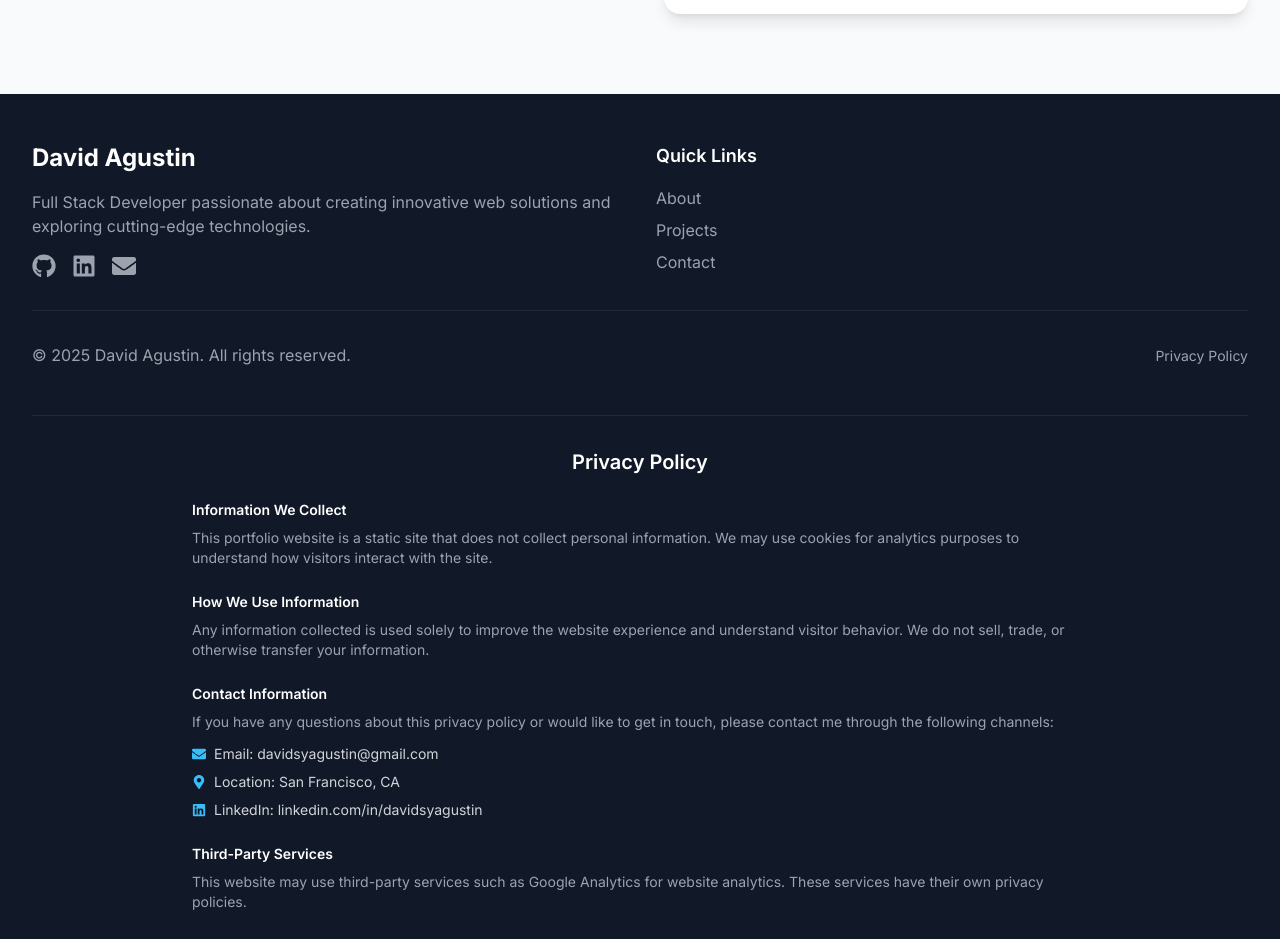
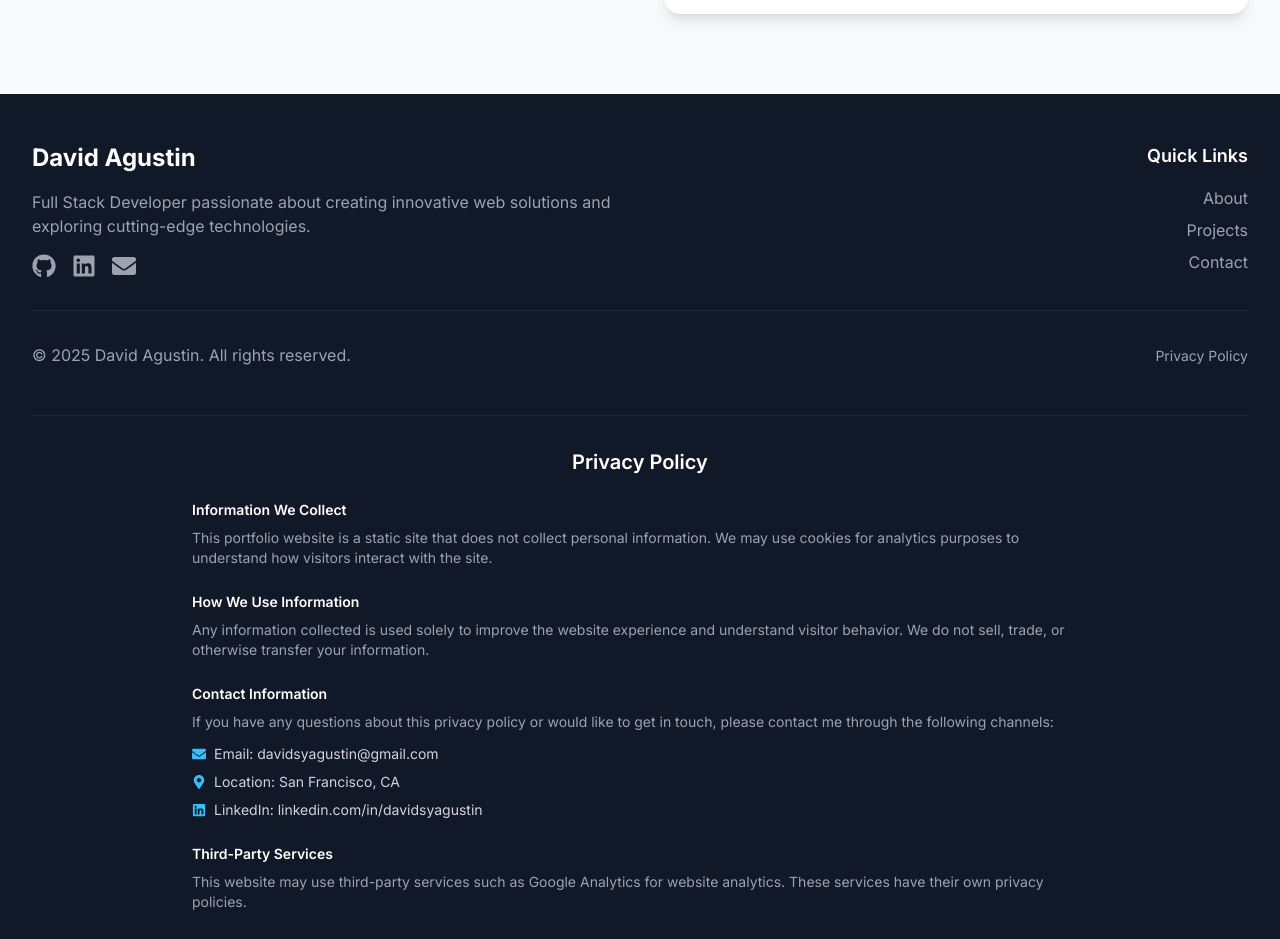
Before and after one commit to davidagustin/davidagustin.github.io, a React (Create React App) app: page / in a window 1280 px wide. Shown: the part 5716-6655 px from the top of the page. Built offline with nearby package versions, Linux system fonts and the light colour scheme; the HTML template or start-up script is replaced by a standard one.

Commit message:
Improve footer Quick Links positioning for better symmetry

```diff
--- a/src/components/Footer.tsx
+++ b/src/components/Footer.tsx
@@ -14,7 +14,7 @@ const Footer: React.FC = () => {
           transition={{ duration: 0.6 }}
           viewport={{ once: true }}
         >
-          <div className="grid md:grid-cols-2 gap-6 md:gap-8">
+          <div className="grid md:grid-cols-2 gap-6 md:gap-8 items-start">
             <div>
               <h3 className="text-xl sm:text-2xl font-bold mb-3 sm:mb-4">David Agustin</h3>
               <p className="text-gray-400 mb-4 text-sm sm:text-base">
@@ -46,9 +46,9 @@ const Footer: React.FC = () => {
                 </a>
               </div>
             </div>
-            <div>
+            <div className="flex flex-col items-start md:items-end">
               <h4 className="text-base sm:text-lg font-semibold mb-3 sm:mb-4">Quick Links</h4>
-              <ul className="space-y-2">
+              <ul className="space-y-2 text-right">
                 <li>
                   <a
                     href="#about"
```
